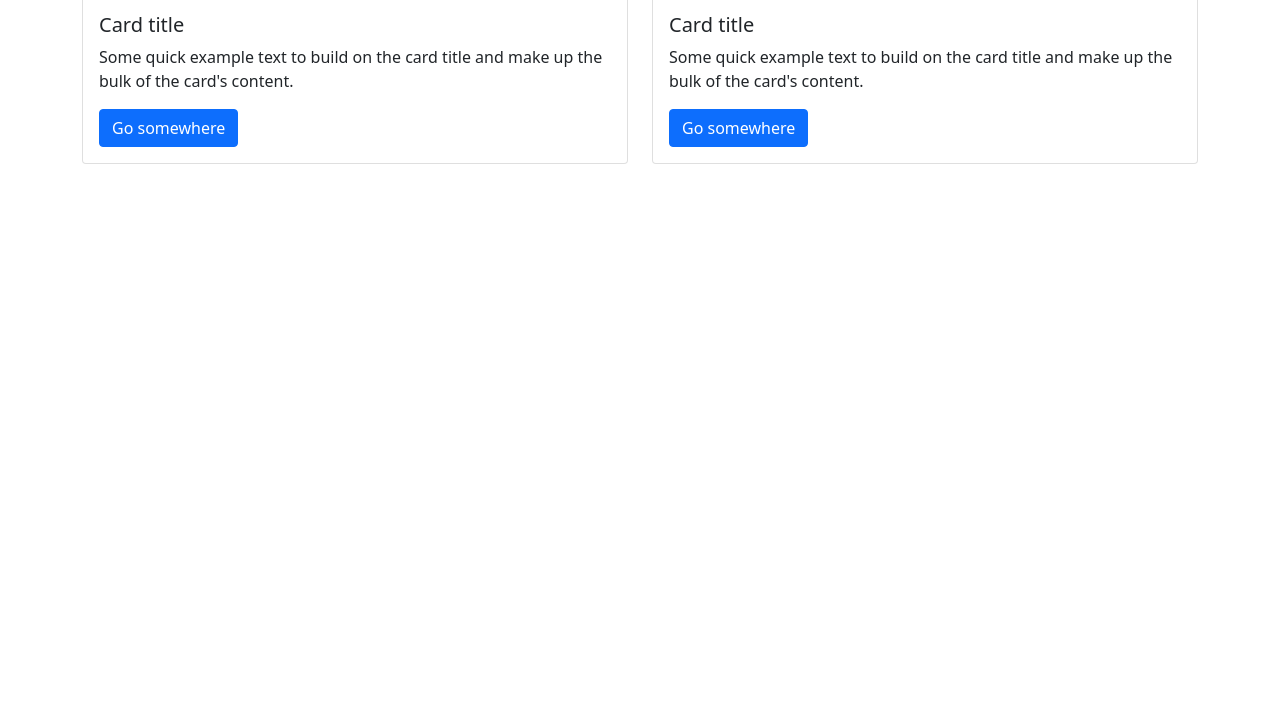
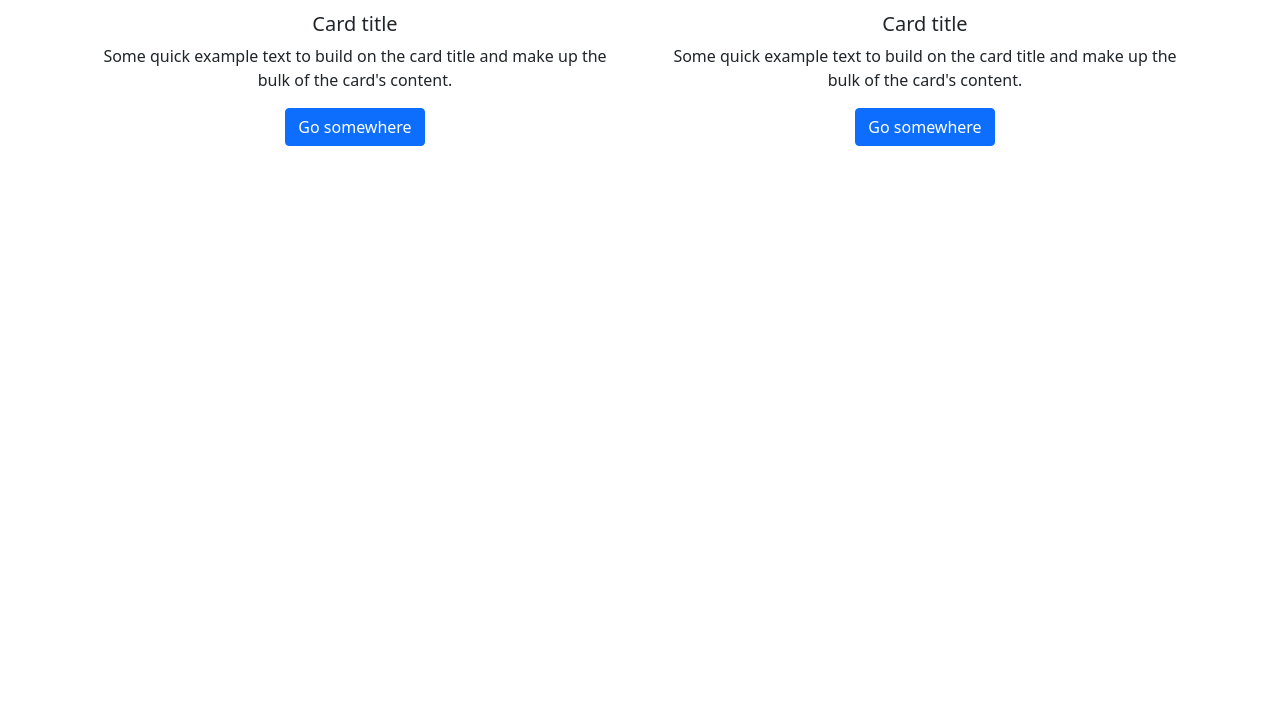
Before and after one commit to FredrickWambua/portfolio, a plain HTML site: page about.html in a window 1280 px wide. Shown: the part 84-800 px from the top of the page. Drawn offline with Linux system fonts and the light colour scheme.

Commit message:
styled the about section

```diff
--- a/css/style.css
+++ b/css/style.css
@@ -3,3 +3,10 @@
     text-align: center;
     justify-content: center;
 }
+.about {
+    text-align: center;
+    justify-content: center;
+}
+.card  {
+    border: none;
+}
```
